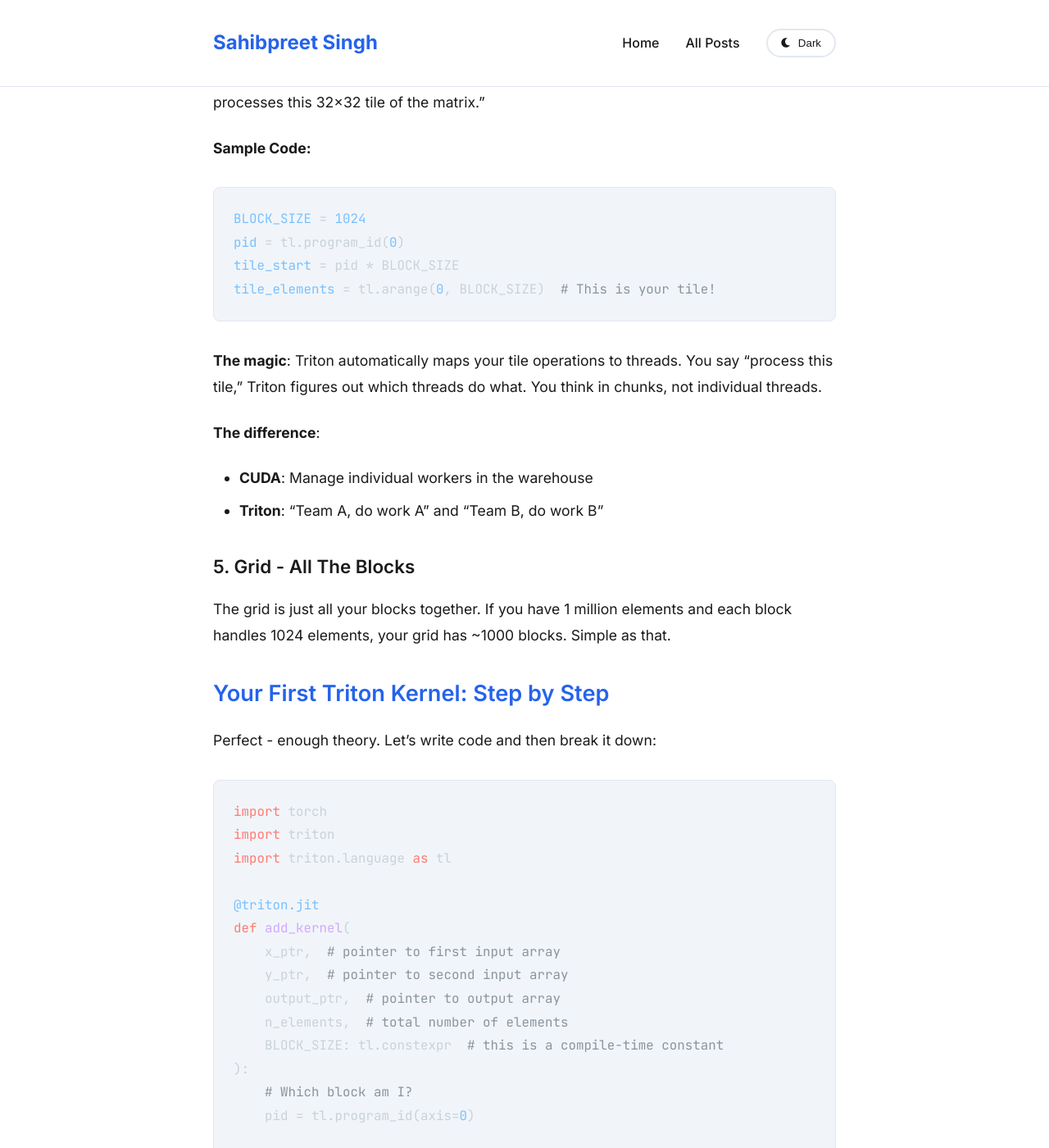
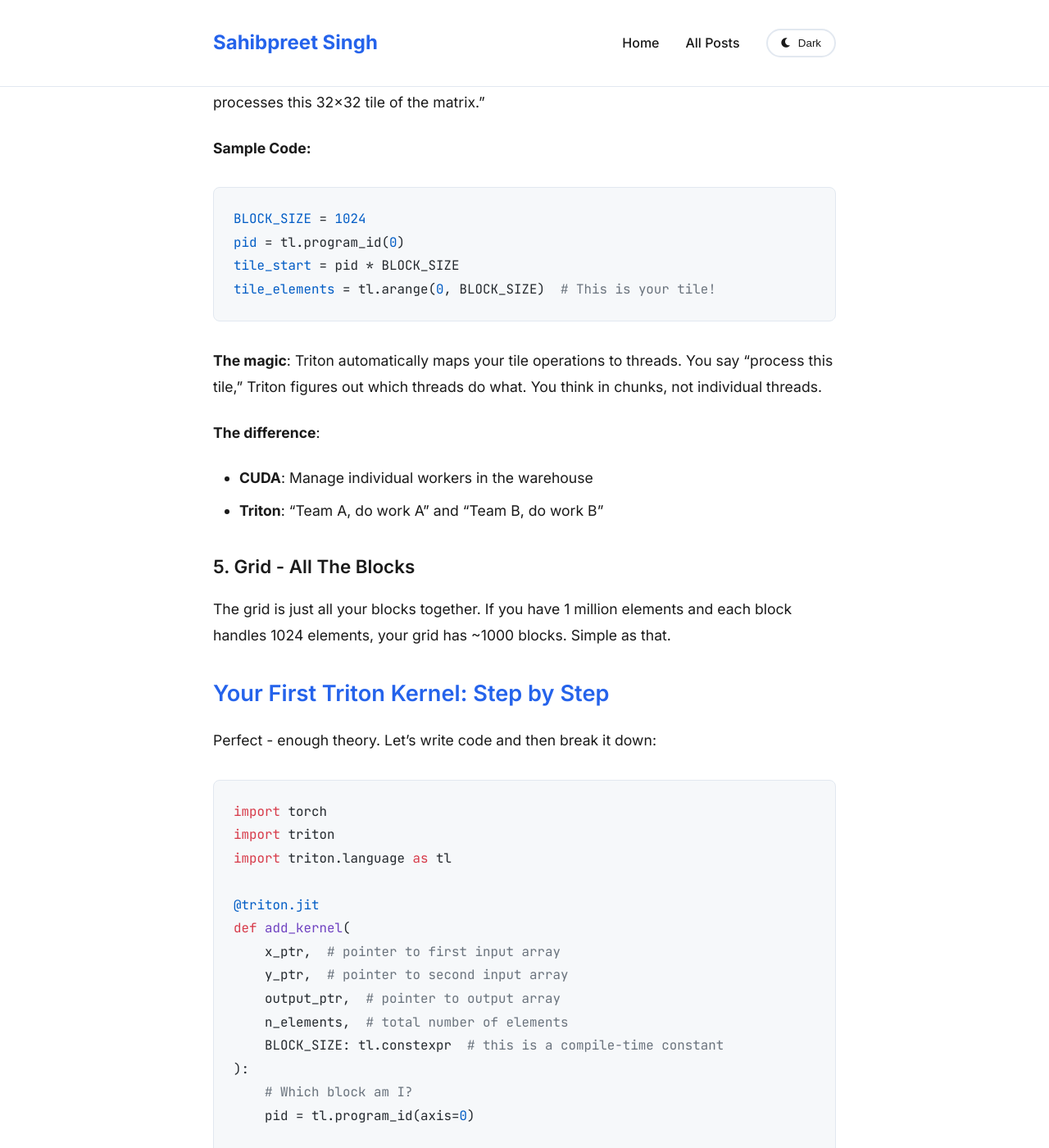
Before and after one commit to sahibpreetsingh12/sahibpreetsingh12.github.io, a Jekyll site: the page built from _posts/2025-09-11-I'm Teaching Myself Triton - Here's What's Actually Happening.md, in a window 1280 px wide and 1400 px high, scrolled down 3487 px. Shown: the whole window at 82% size. Built offline with Jekyll 4.4.1, drawn with Linux system fonts in a browser that asks for light colours; nearby versions of some CDN libraries.

```diff
--- a/_layouts/post.html
+++ b/_layouts/post.html
@@ -13,8 +13,10 @@
     <!-- Font Awesome for icons -->
     <link rel="stylesheet" href="https://cdnjs.cloudflare.com/ajax/libs/font-awesome/6.0.0/css/all.min.css">
 
-    <!-- Syntax highlighting -->
-    <link rel="stylesheet" href="https://cdnjs.cloudflare.com/ajax/libs/highlight.js/11.9.0/styles/github-dark.min.css">
+    <!-- Syntax highlighting - Light mode -->
+    <link rel="stylesheet" href="https://cdnjs.cloudflare.com/ajax/libs/highlight.js/11.9.0/styles/github.min.css" id="light-theme-syntax">
+    <!-- Syntax highlighting - Dark mode -->
+    <link rel="stylesheet" href="https://cdnjs.cloudflare.com/ajax/libs/highlight.js/11.9.0/styles/github-dark.min.css" id="dark-theme-syntax" disabled>
 
     <style>
         :root {
@@ -228,13 +230,18 @@
         }
 
         .article-content pre {
-            background-color: var(--code-bg);
+            background-color: #f6f8fa;
             border: 1px solid var(--border-color);
             border-radius: 8px;
             padding: 1.5rem;
             margin: 2rem 0;
             overflow-x: auto;
             font-family: 'JetBrains Mono', monospace;
+        }
+
+        [data-theme="dark"] .article-content pre {
+            background-color: #0d1117;
+            border-color: #30363d;
         }
 
         .article-content pre code {
@@ -682,27 +689,45 @@
             const body = document.body;
             const themeIcon = document.getElementById('theme-icon');
             const themeText = document.getElementById('theme-text');
+            const lightSyntax = document.getElementById('light-theme-syntax');
+            const darkSyntax = document.getElementById('dark-theme-syntax');
 
             if (body.getAttribute('data-theme') === 'dark') {
                 body.removeAttribute('data-theme');
                 themeIcon.className = 'fas fa-moon';
                 themeText.textContent = 'Dark';
                 localStorage.setItem('theme', 'light');
+                // Switch to light syntax theme
+                lightSyntax.disabled = false;
+                darkSyntax.disabled = true;
             } else {
                 body.setAttribute('data-theme', 'dark');
                 themeIcon.className = 'fas fa-sun';
                 themeText.textContent = 'Light';
                 localStorage.setItem('theme', 'dark');
+                // Switch to dark syntax theme
+                lightSyntax.disabled = true;
+                darkSyntax.disabled = false;
             }
         }
 
         // Load saved theme
         function loadTheme() {
             const savedTheme = localStorage.getItem('theme');
+            const lightSyntax = document.getElementById('light-theme-syntax');
+            const darkSyntax = document.getElementById('dark-theme-syntax');
+
             if (savedTheme === 'dark') {
                 document.body.setAttribute('data-theme', 'dark');
                 document.getElementById('theme-icon').className = 'fas fa-sun';
                 document.getElementById('theme-text').textContent = 'Light';
+                // Enable dark syntax theme
+                lightSyntax.disabled = true;
+                darkSyntax.disabled = false;
+            } else {
+                // Ensure light syntax theme is enabled
+                lightSyntax.disabled = false;
+                darkSyntax.disabled = true;
             }
         }
 
```
